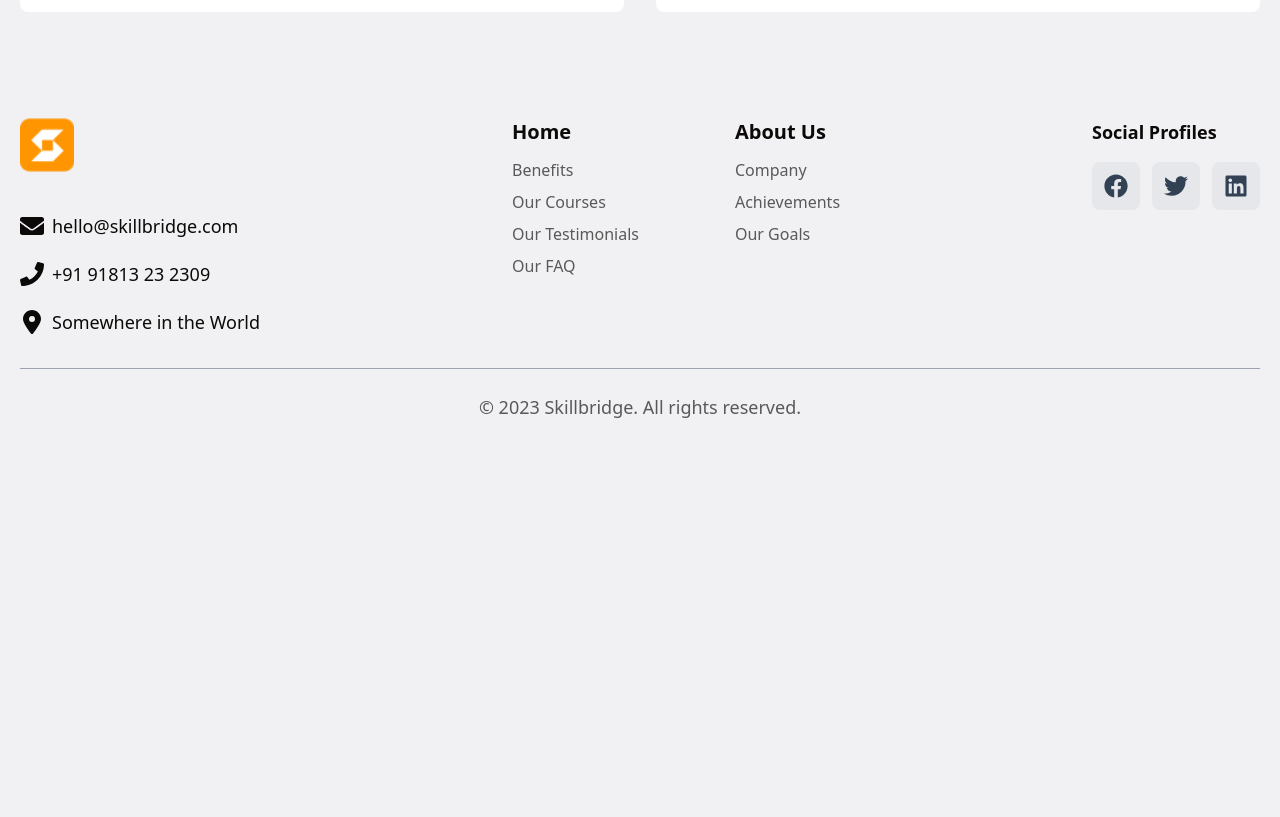
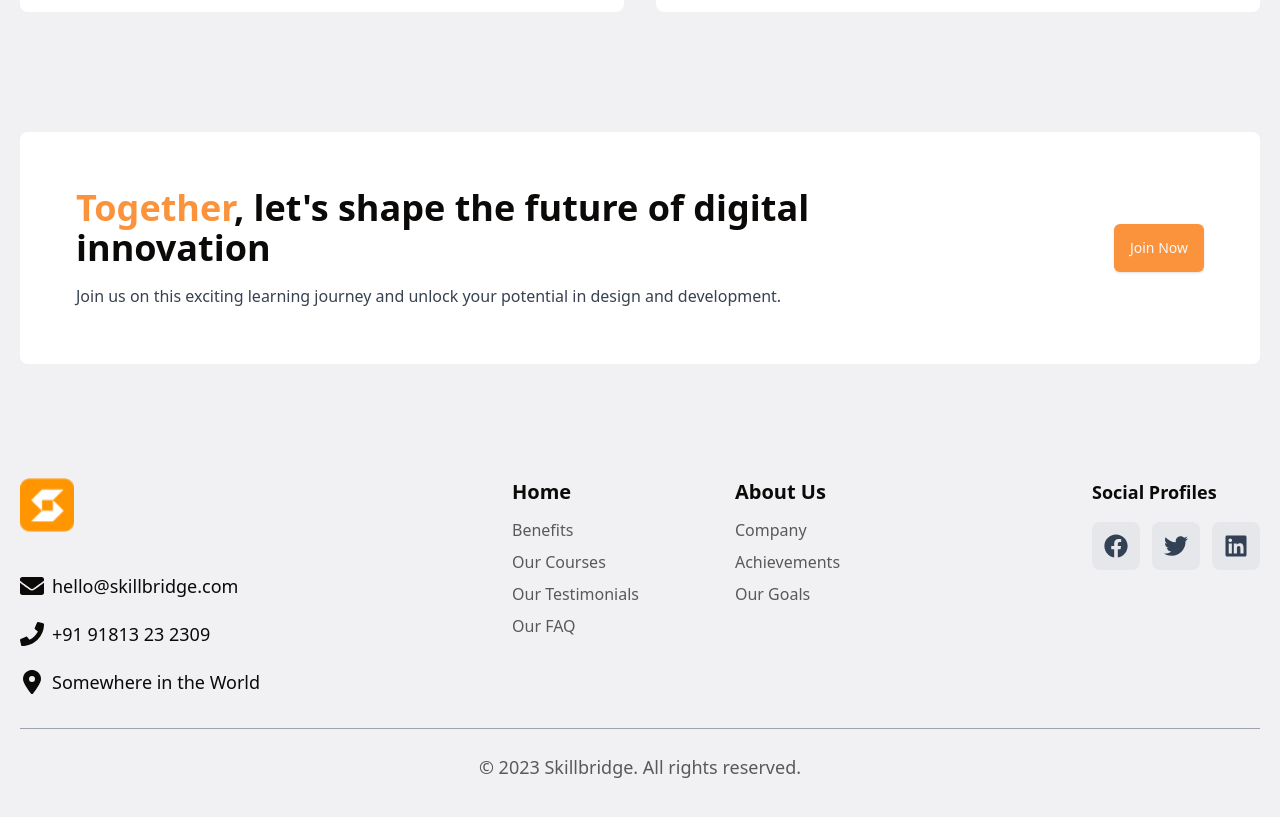
Before and after one commit to Rifkynur/modena-course, a Next.js app: page /about-us in a window 1280 px wide. Shown: the part 2120-2937 px from the top of the page. Before the commit the page ends 2591 px from the top, so only its background shows below. Built offline with nearby package versions, Linux system fonts and the light colour scheme.

Commit message:
finish about us page

```diff
--- a/src/app/about-us/page.tsx
+++ b/src/app/about-us/page.tsx
@@ -1,12 +1,14 @@
 import React from "react";
 import Hero from "@/components/page/aboutUs/Hero";
 import AchievementAndGoal from "@/components/page/aboutUs/AchievementAndGoal";
+import Cta from "@/components/page/aboutUs/Cta";
 
 const page = () => {
   return (
     <div className="container min-h-screen">
       <Hero />
       <AchievementAndGoal />
+      <Cta />
     </div>
   );
 };
--- a/src/components/page/aboutUs/Cta.tsx
+++ b/src/components/page/aboutUs/Cta.tsx
@@ -2,17 +2,18 @@ import React from "react";
 import { Button } from "@/components/ui/button";
 const Cta = () => {
   return (
-    <div>
-      <div>
-        <h2>
-          <span>Together</span>, let's shape the future of digital innovation
+    <div className="p-7 my-12 bg-white rounded-lg flex flex-col gap-10 items-start md:flex-row md:items-center md:justify-between lg:p-14 lg:my-16">
+      <div className="max-w-[757px]">
+        <h2 className="font-semibold text-3xl mb-2 lg:text-4xl lg:mb-4">
+          <span className="text-orange-400">Together</span>, let's shape the
+          future of digital innovation
         </h2>
-        <p>
+        <p className="text-sm text-gray-700 lg:text-base">
           Join us on this exciting learning journey and unlock your potential in
           design and development.
         </p>
       </div>
-      <Button>Join Now</Button>
+      <Button className="bg-orange-400 hover:bg-orange-500">Join Now</Button>
     </div>
   );
 };
```
